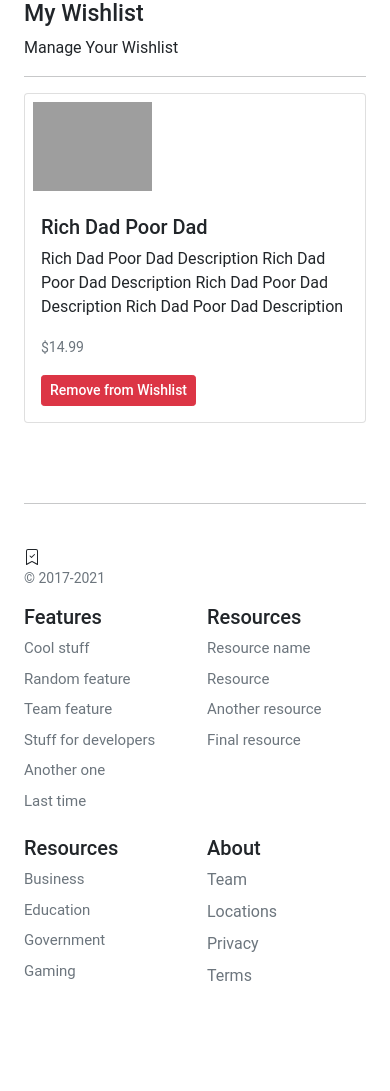
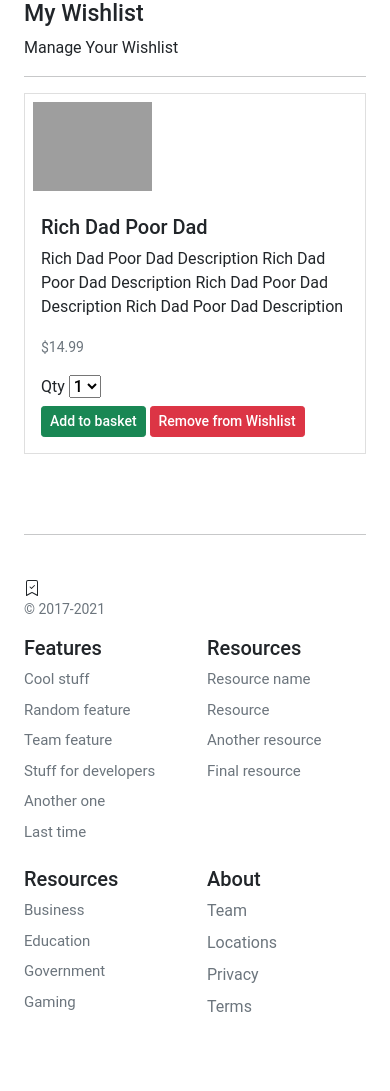
Before and after one commit to SaadEssam/Extra_Store, a Django app: page /account/wishlist/ in a window 390 px wide. Shown: the part 131-1222 px from the top of the page. Before the commit the page ends 1112 px from the top, so only its background shows below. Run offline with Django 4.2, Linux system fonts and the light colour scheme; a user stored in the database is signed in; data comes from the database, SQL or seed files in the repository; both versions use the stored data as it was after the commit; grey boxes are pictures that could not be loaded.

Commit message:
Complete Wishlist funtion

```diff
--- a/account/views.py
+++ b/account/views.py
@@ -1,13 +1,14 @@
+from django.contrib import messages
 from django.contrib.auth import login, logout
 from django.contrib.auth.decorators import login_required
 from django.contrib.sites.shortcuts import get_current_site
-from django.http import HttpResponse, HttpResponseRedirect
+from django.http import HttpResponseRedirect
 from django.shortcuts import get_object_or_404, redirect, render
 from django.urls import reverse
 from django.template.loader import render_to_string
 from django.utils.encoding import force_bytes, force_str
 from django.utils.http import urlsafe_base64_decode, urlsafe_base64_encode
-from orders.views import add, user_orders
+from orders.views import user_orders
 from store.models import Product
 
 from .forms import RegistrationForm, UserEditForm, UserAddressForm
@@ -135,15 +136,17 @@ def set_default(request, id):
 
 # Wishlist
 @login_required
+def wishlist(request):
+  products = Product.objects.filter(users_wishlist=request.user)
+  return render(request, "account/dashboard/user_wishlist.html", {"wishlist": products})
+
+@login_required
 def add_to_wishlist(request, id):
   product = get_object_or_404(Product, id=id)
   if product.users_wishlist.filter(id=request.user.id).exists():
     product.users_wishlist.remove(request.user)
+    messages.success(request, product.title + " has been removed from your Wishlist ")
   else:
     product.users_wishlist.add(request.user)
+    messages.success(request, "Added " + product.title + " to your Wishlist")
   return HttpResponseRedirect(request.META["HTTP_REFERER"])
-
-@login_required
-def wishlist(request):
-  products = Product.objects.filter(users_wishlist=request.user)
-  return render(request, "account/dashboard/user_wishlist.html", {"wishlist": products})
--- a/templates/account/dashboard/user_wishlist.html
+++ b/templates/account/dashboard/user_wishlist.html
@@ -8,10 +8,10 @@
   <hr />
 
 {% if wishlist %}
-  {% for product in wishlist%}
-    <div class="card mb-3">
+  {% for product in wishlist %}
+    <div class="card mb-3 rounded-0">
       <div class="row g-0">
-        <div class="col-md-4">
+        <div class="col-md-2">
           {% for image in product.product_image.all %}
             {% if image.is_feature %}
               <img class="img-fluid d-block p-2" width="135px" src="{{ image.image.url }}"
@@ -19,11 +19,28 @@
             {% endif %}
           {% endfor %}
         </div>
-        <div class="col-md-8">
+        <div class="col-md-10">
           <div class="card-body">
             <h5 class="card-title">{{ product.title }}</h5>
             <p class="card-text">{{ product.description }}</p>
             <p class="card-text"><small class="text-muted">${{ product.regular_price }}</small></p>
+            <div class="">
+              <label for="select">Qty</label>
+              <select id="select" class="h6 store-select-dropdown">
+                <option value="1">1</option>
+                <option value="2">2</option>
+                <option value="3">3</option>
+                <option value="4">4</option>
+              </select>
+            </div>
+            <button
+              type="button"
+              id="add-button"
+              value="{{product.id}}"
+              class="btn btn-success fw500 btn-sm"
+              >
+              Add to basket
+            </button>
             <a type="button" class="btn btn-danger fw500 btn-sm" href="{% url 'account:user_wishlist' product.id %}">Remove from Wishlist</a>
           </div>
         </div>
@@ -35,4 +52,25 @@
 {% endif %}
 
 </div>
+
+<script>
+  //Add button
+  $(document).on("click", "#add-button", function (e) {
+    e.preventDefault();
+    $.ajax({
+      type: "POST",
+      url: '{% url "basket:basket_add" %}',
+      data: {
+        productid: $("#add-button").val(),
+        productqty: $("#select option:selected").text(),
+        csrfmiddlewaretoken: "{{csrf_token}}",
+        action: "post",
+      },
+      success: function (json) {
+        document.getElementById("basket-qty").innerHTML = json.qty;
+      },
+      error: function (xhr, errmsg, err) {},
+    });
+  });
+</script>
 {% endblock %}
```
Also changed, not shown: templates/store/single.html (+9 -2 lines), db.sqlite3.
